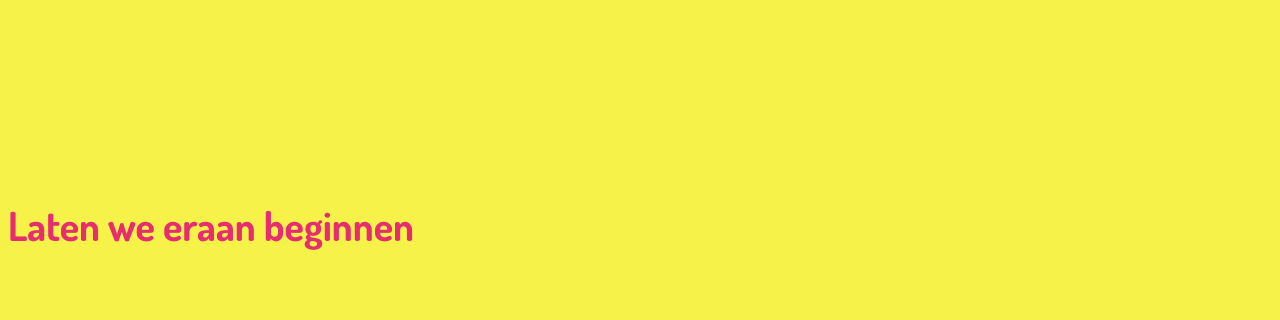
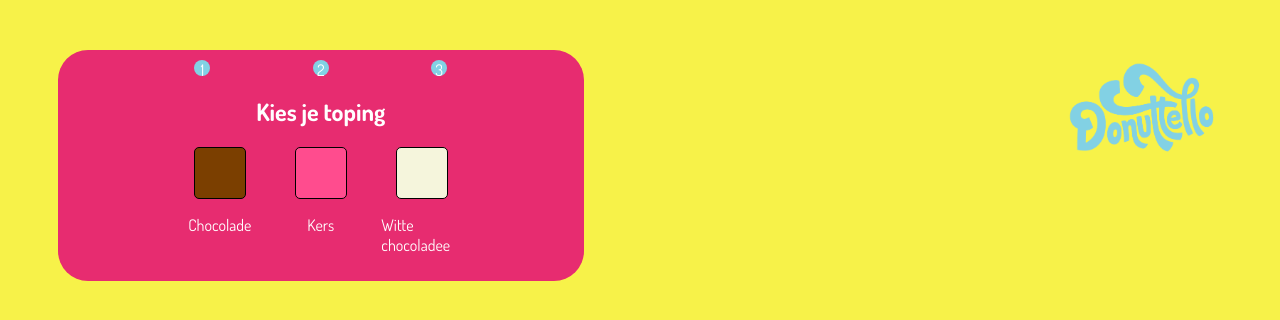
Before and after one commit to LiamP2000/DonuttelloFrontend, a website built with Vite: page creator.html in a window 1280 px wide. Built offline with nearby package versions, Linux system fonts and the light colour scheme.

Commit message:
Build: add donut color picker HTML/CSS

```diff
--- a/creator.html
+++ b/creator.html
@@ -11,8 +11,38 @@
     <title>Donut Creator</title>
   </head>
   <body>
-    <div id="app">
-        <h1>Laten we eraan beginnen</h1>
-    </div>
+    <header>
+      <img src="/public/images/logo-blue.png" alt="Donuttello logo">
+    </header>
+    <main>
+      <div id="donutPicker">
+        <div id="status">
+          <ul>
+            <li class="currentStatus">1</li>
+            <li>2</li>
+            <li>3</li>
+          </ul>
+        </div>
+        <h2>Kies je toping</h2>
+        <div id="toppings">
+          <ul>
+            <li>
+              <div id="chocolade"></div>
+              <p>Chocolade</p>
+            </li>
+            <li>
+              <div id="kers"></div>
+              <p>Kers</p>
+            </li>
+            <li>
+              <div id="witteChocolade"></div>
+              <p>Witte chocoladee</p>
+            </li>
+          </ul>
+        </div>
+      </div>
+      <div id="donutCanvas">
+      </div>
+    </main>
   </body>
 </html>
--- a/style.css
+++ b/style.css
@@ -27,7 +27,7 @@ header img{
   font-weight: 700;
 }
 
-h1{
+#homepage h1{
   margin-top: 200px;
   font-size: 2.5em;
   font-weight: 700;
@@ -40,5 +40,110 @@ h1{
 
 #homepage p{
   font-size: 1.5em;
-  margin-bottom: 200px;
+  margin-bottom: 150px;
 }
+#donutPicker{
+  color: #FFF;
+  width: 40%;
+  height: 50%;
+  background-color: #E72C70;
+  padding: 10px;
+  border-radius: 30px;
+  margin: 50px;
+}
+
+#status ul{
+  list-style: none;
+  padding: 0;
+  /*place next to eachother space between*/
+  display: flex;
+  justify-content: space-between;
+  width: 50%;
+  margin: auto;
+}
+
+#status li{
+  /*circle border radius*/
+  border-radius: 50%;
+  background-color: #82D1E4;
+  width: 1em;
+  height: 1em;
+  /*center the text*/
+  text-align: center;
+
+}
+
+#currentStatus{
+  border-color: #60D1D6;
+  border-style: solid;
+  border-width: 5px;
+}
+
+#donutPicker h2{
+  text-align: center;
+}
+
+#toppings{
+  display: flex;
+  justify-content: space-between;
+  width: 70%;
+  margin: auto;
+  align-items: center;
+
+}
+
+#toppings ul{
+  list-style: none;
+  padding: 0;
+  width: 80%;
+  margin: auto;
+  /*place next to eachother space between grid of 3 next to eachother*/
+  display: grid;
+  grid-template-columns: repeat(3, 1fr);
+  grid-gap: 20px;
+}
+
+#toppings li{
+  /*virtical align*/
+  display: flex;
+  flex-direction: column;
+  align-items: center;
+}
+
+#toppings li div{
+  border-radius: 5px;
+  width: 50px;
+  height: 50px;
+  text-align: center;
+  border-color: #000;
+  border-style: solid;
+  border-width: 1px;
+}
+
+#chocolade{
+  background-color: #7B3F00;
+}
+
+#kers{
+  background-color: #FF4C8E;
+}
+
+#witteChocolade{
+  background-color: #f5f5dc;
+}
+
+/*hover over chocolade change border, give shadow*/
+#chocolade:hover{
+  border-color: #7B3F00;
+  box-shadow: 0 0 10px #7B3F00;
+}
+
+#kers:hover{
+  border-color: #FF4C8E;
+  box-shadow: 0 0 10px #FF4C8E;
+}
+
+#witteChocolade:hover{
+  border-color: #f5f5dc;
+  box-shadow: 0 0 10px #f5f5dc;
+}
```
